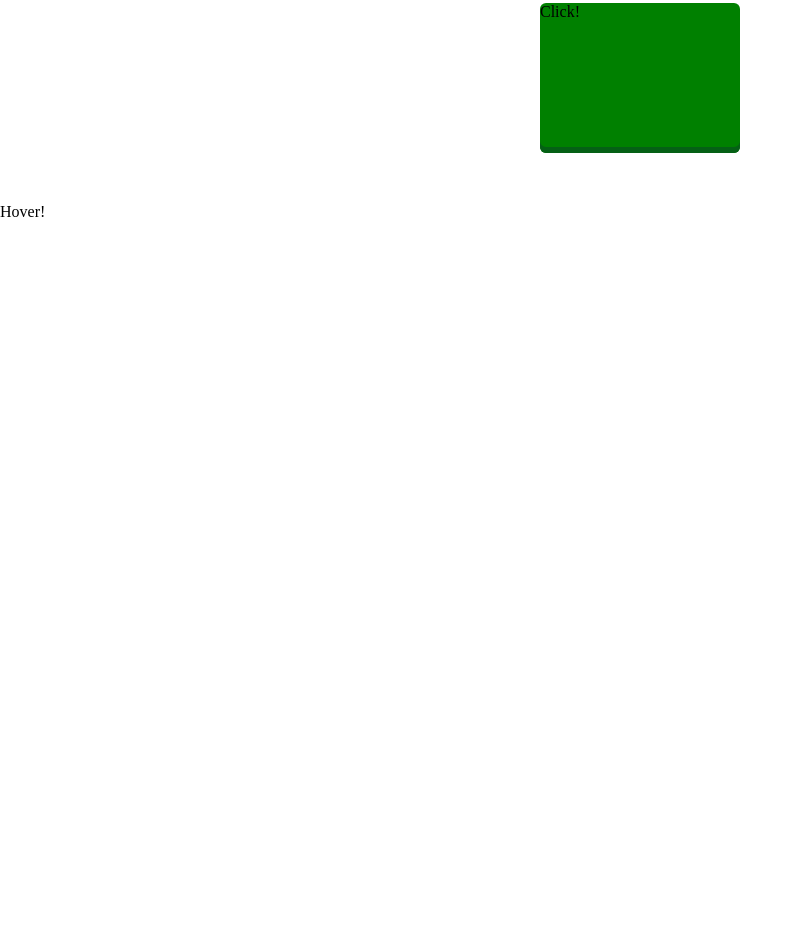
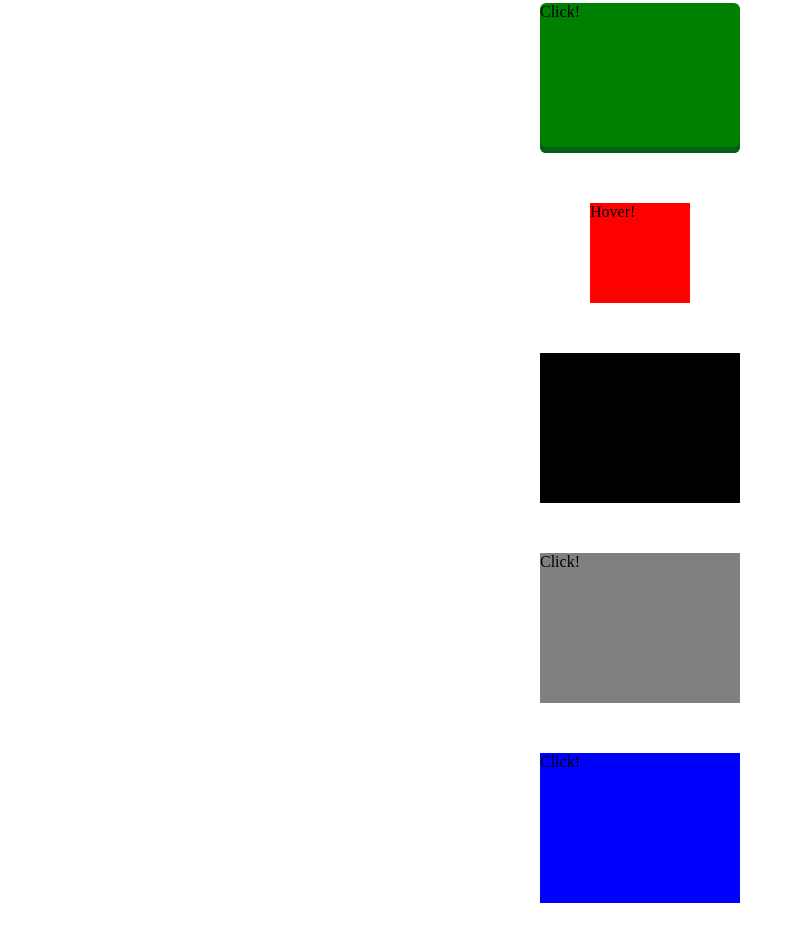
Before and after one commit to Gloryofthe80s/css-transitions, a plain HTML site: page index.html in a window 1280 px wide. Shown: the part 553-1494 px from the top of the page, without its empty margins (0-802 px from the left). Before the commit the page ends 974 px from the top, so only its background shows below. Drawn offline with Linux system fonts and the light colour scheme.

Commit message:
Done with 9.

```diff
--- a/index.html
+++ b/index.html
@@ -8,10 +8,26 @@
 <body>
 
 	<div class="simple-button">Hover! Click!</div>
+
 	<div class="square-to-circle">Hover!</div>
+
 	<div class="drawer-down"></div>
+
 	<div class="rotate-on-click">Click!</div>
-	<div class="thicken-border">Hover!</div>
+
+	<div class="crossfade">
+		<div class="top">Hover!</div>
+		<div class="bottom"></div>
+	</div>
+
+	<div class="cascade-box">Hover!</div>
+
+	<div class="click-vanish">Click!</div>
+
+	<div class="box-close-container">
+		<div class="box-close">Click!</div>
+	</div>
+
 
 	<div class="footer"></div>
 
--- a/main.css
+++ b/main.css
@@ -104,5 +104,98 @@ body {
 }
 
 /*
-	5) THICKEN BORDER
+	5) CROSSFADE
 */
+
+.crossfade {
+	width: 100px;
+	height: 100px;
+    position: relative;
+    margin: 50px auto;
+}
+
+.top {
+	width: 100px;
+	height: 100px;
+	background-color: red;
+}
+
+.bottom {
+	width: 100px;
+	height: 100px;
+	background-color: blue;
+}
+
+.crossfade .top {
+    position: absolute;
+    left:0;
+    opacity: 1;
+    -webkit-transition: opacity 1s ease-in-out;
+}
+
+.top:hover {
+    opacity: 0;
+}
+
+/*
+	6) CASCADE
+*/
+
+.cascade-box {
+	margin: 50px auto;
+	width: 200px;
+	height: 150px;
+	background-color: black;
+	-webkit-transition: width .2s, height .2s,
+						border .1s,
+						background-color 2s;
+}
+
+.cascade-box:hover {
+	width: 400px;
+	height: 300px;
+	background-color: gray;
+	border: 4px solid black;
+}
+
+/*
+	7) VANISH ON CLICK
+*/
+
+.click-vanish {
+	margin: 50px auto;
+	width: 200px;
+	height: 150px;
+	background-color: gray;
+	-webkit-transition: opacity .5s;
+}
+
+.click-vanish:active {
+	opacity: 0;
+}
+
+/*
+	8) BOX CLOSE-LEFT
+*/
+
+.box-close-container {
+	margin: 50px auto;
+	position: relative;
+	width: 200px;
+	height: 150px;
+}
+
+.box-close {
+	position: absolute;
+	width: 200px;
+	height: 150px;
+	background-color: blue;
+	-webkit-transition: all .3s ease;
+}
+
+.box-close:active {
+	top: 0;
+	left: 0;
+	width: 40px;
+	height: 40px;
+}
```
